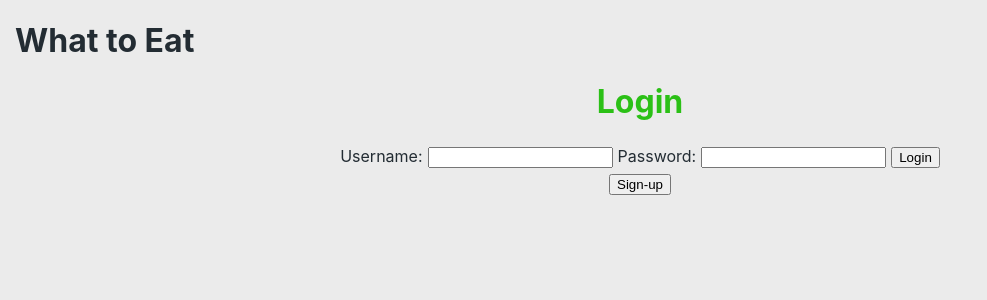
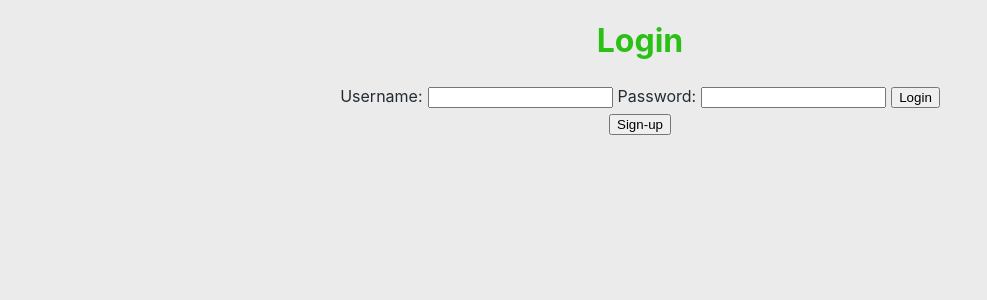
Before and after one commit to ashleywong678/what_to_eat_frontend, a React (Create React App) app: page / in a window 1280 px wide. Shown: the top 300 px of the page, without its empty margins (0-987 px from the left). Built offline with nearby package versions, Linux system fonts and the light colour scheme.

Commit message:
add navbar to app header

```diff
--- a/src/App.js
+++ b/src/App.js
@@ -7,6 +7,7 @@ import {
 	Redirect,
 } from 'react-router-dom';
 
+import NavBar from './NavBar/index';
 import LoginPage from './LoginPage/index';
 import RecipesTable from './RecipesTable/index';
 
@@ -16,14 +17,13 @@ function App() {
 
 	return (
 		<div className='App'>
-			<header className='App-header'>
-				<h1>What to Eat</h1>
-			</header>
+			<header className='App-header'>{token.length ? <NavBar /> : null}</header>
 			<Router>
 				<Switch>
 					<Route exact path='/recipes'>
 						{() => {
 							if (token.length) return <RecipesTable user={user} />;
+							return <Redirect to='/' />;
 						}}
 					</Route>
 					<Route path='/'>
```
